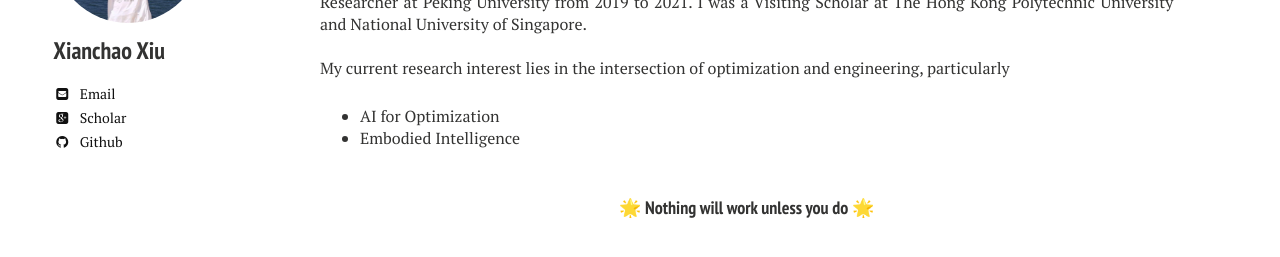
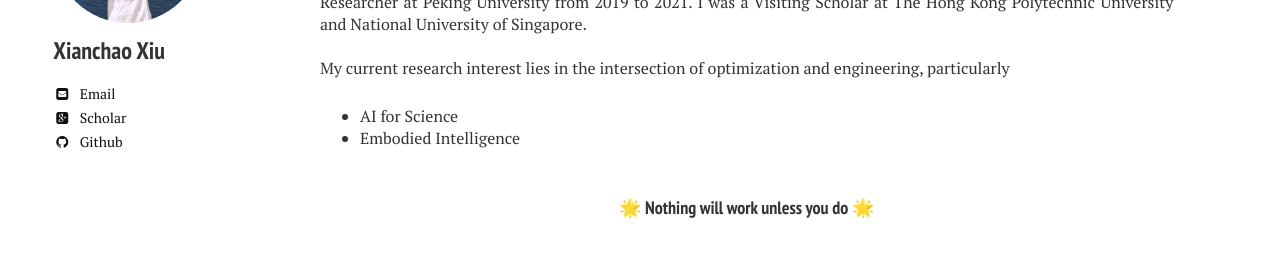
Before and after one commit to xianchaoxiu/xianchaoxiu.github.io, a Jekyll site: the page built from index.md, in a window 1280 px wide. Shown: the part 199-456 px from the top of the page. Built offline with Jekyll 4.4.1, drawn with Linux system fonts in a browser that asks for light colours; nearby versions of some CDN libraries.

Commit message:
Update home2.html

```diff
--- a/_layouts/home2.html
+++ b/_layouts/home2.html
@@ -35,7 +35,7 @@
 
         My current research interest lies in the intersection of optimization and engineering, particularly
    <ul>
-      <li> AI for Optimization </li>
+      <li> AI for Science </li>
       <li> Embodied Intelligence </li> <br>
    </ul>
 
```
